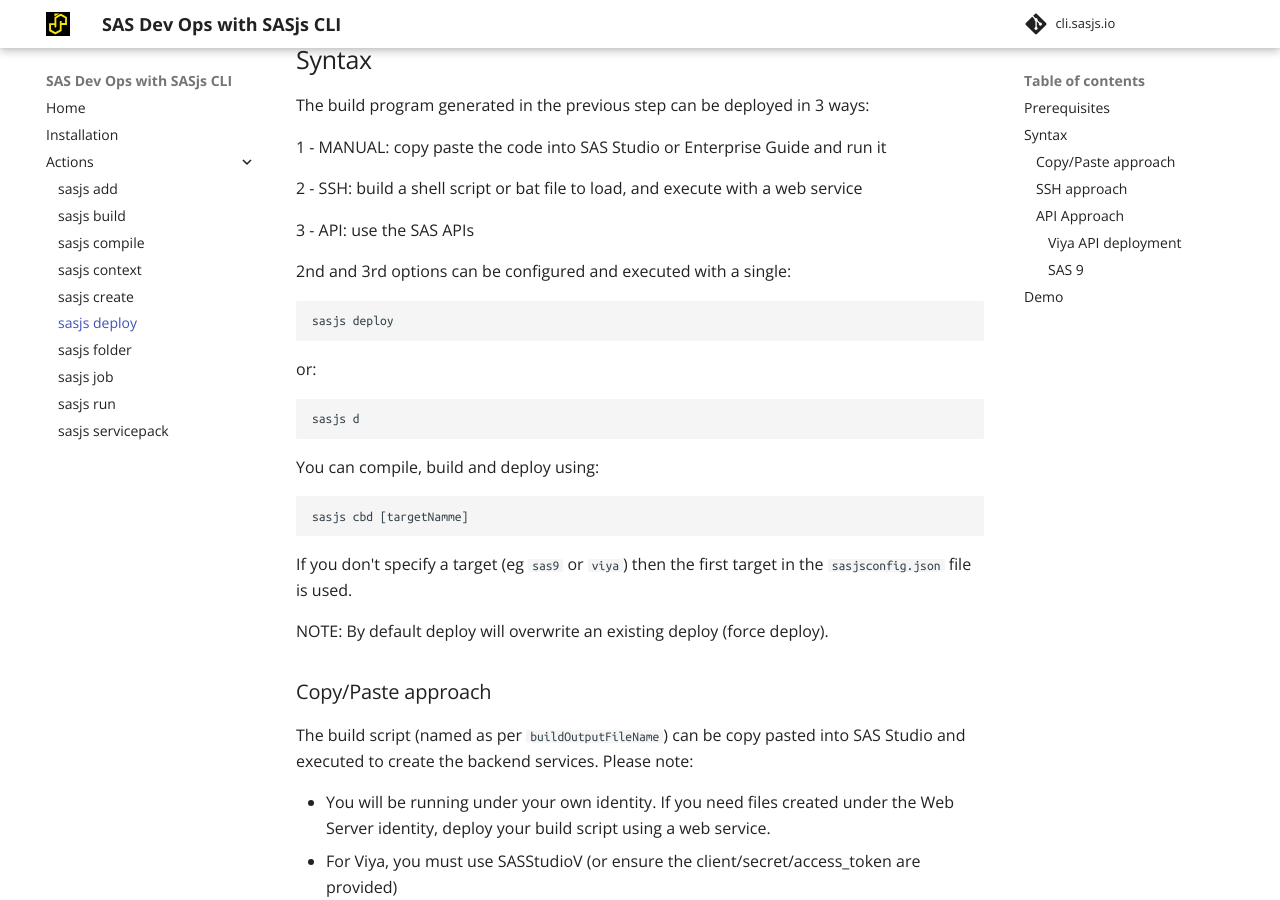
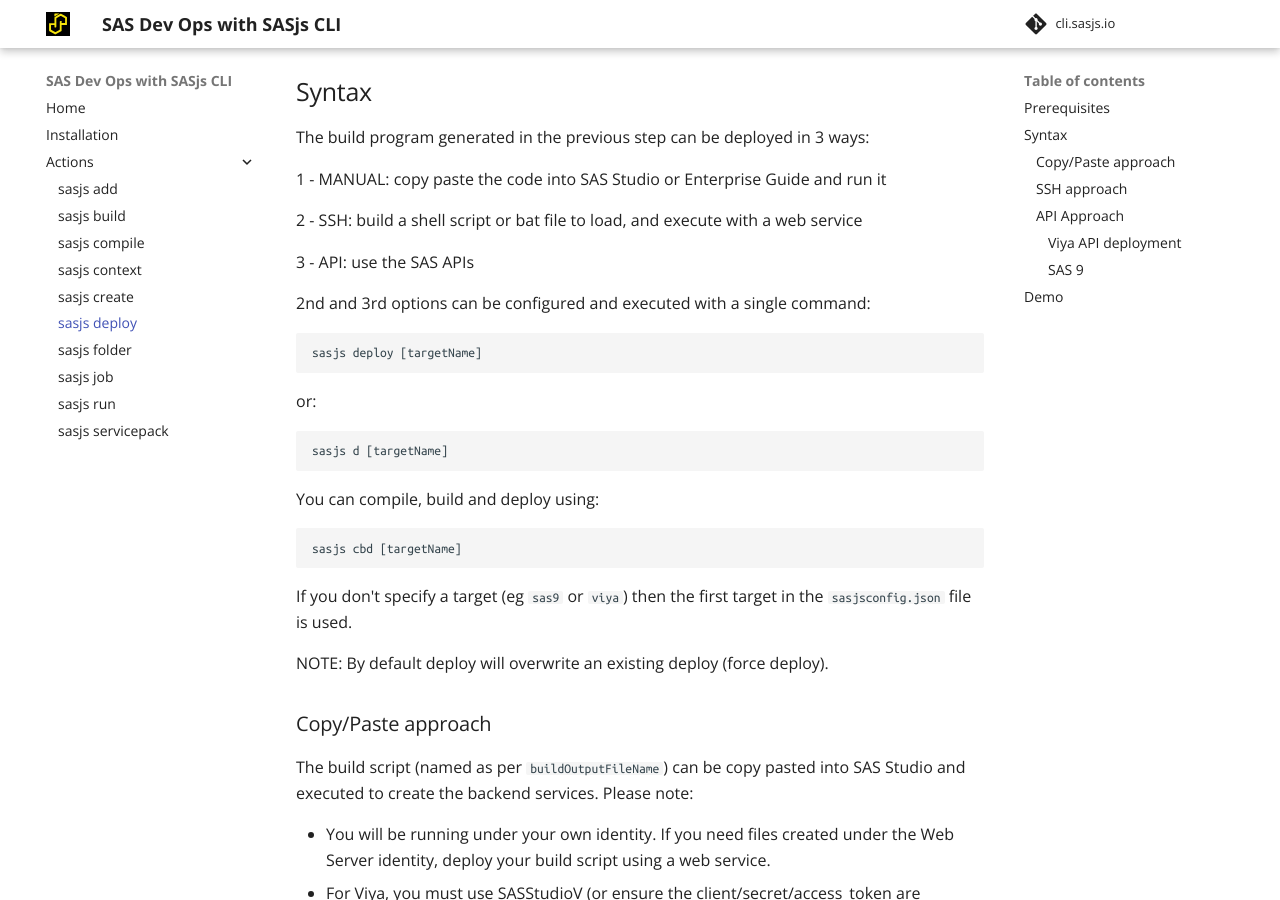
Before and after one commit to sasjs/cli.sasjs.io, an MkDocs documentation site: the page built from docs/deploy.md, in a window 1280 px wide and 900 px high, scrolled down 331 px. Built offline with MkDocs 1.6.1 and Material for MkDocs 9.7.7, drawn with Linux system fonts in a browser that asks for light colours.

Commit message:
chore: deploy page updates

````diff
--- a/docs/deploy.md
+++ b/docs/deploy.md
@@ -8,10 +8,12 @@
 ====================
 
 ## Prerequisites
+
 Before using this command, you will need to install the SASJS CLI and:
-[add a deployment target](/add).
-[compile services](/compile).
-[build services](/build).
+
+* [add a deployment target](/add).
+* [compile services](/compile).
+* [build services](/build).
 
 ## Syntax
 
@@ -23,19 +25,19 @@
 
 3 - API: use the SAS APIs
 
-2nd and 3rd options can be configured and executed with a single:
+2nd and 3rd options can be configured and executed with a single command:
 
 ```
-sasjs deploy
+sasjs deploy [targetName]
 ```
 or:
 ```
-sasjs d
+sasjs d [targetName]
 ```
 
 You can compile, build and deploy using:
 ```
-sasjs cbd [targetNamme]
+sasjs cbd [targetName]
 ```
 If you don't specify a target (eg `sas9` or `viya`) then the first target in the `sasjsconfig.json` file is used.
 
````
